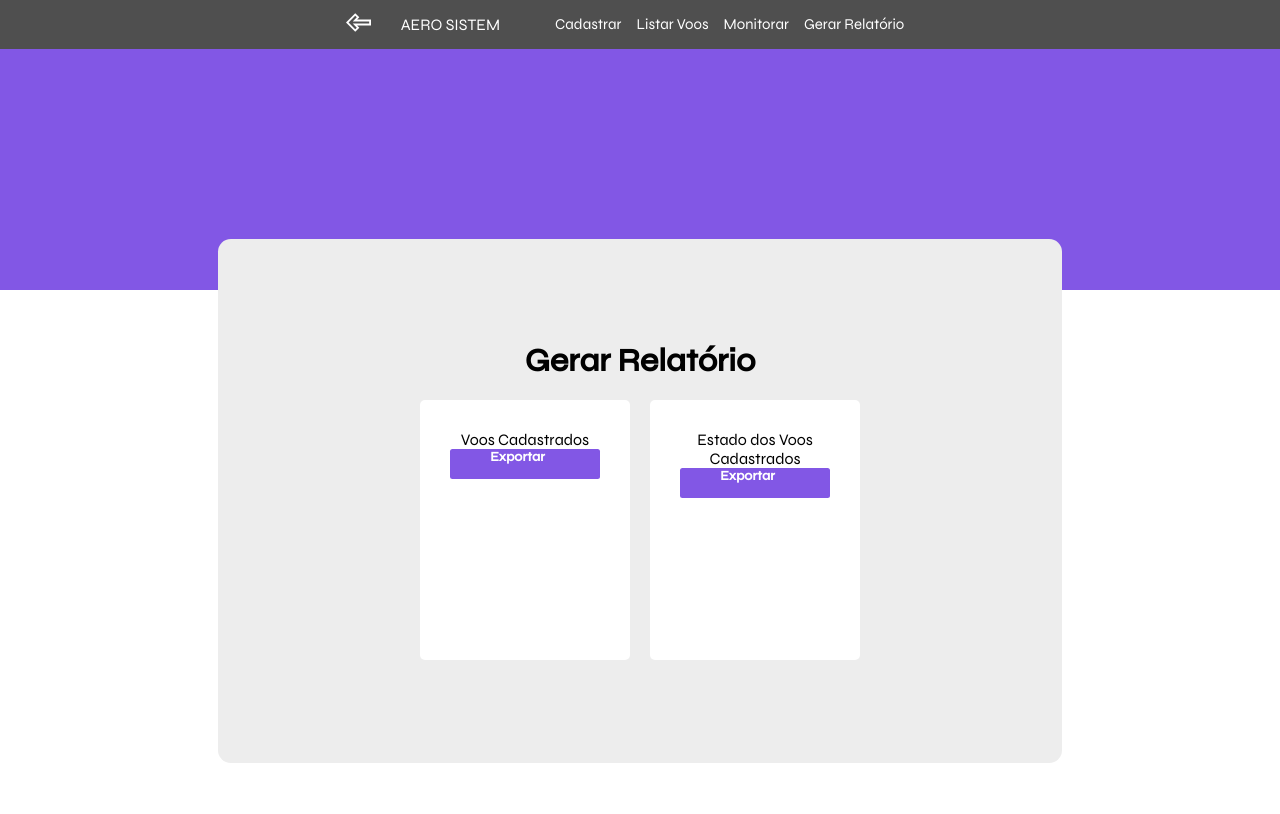
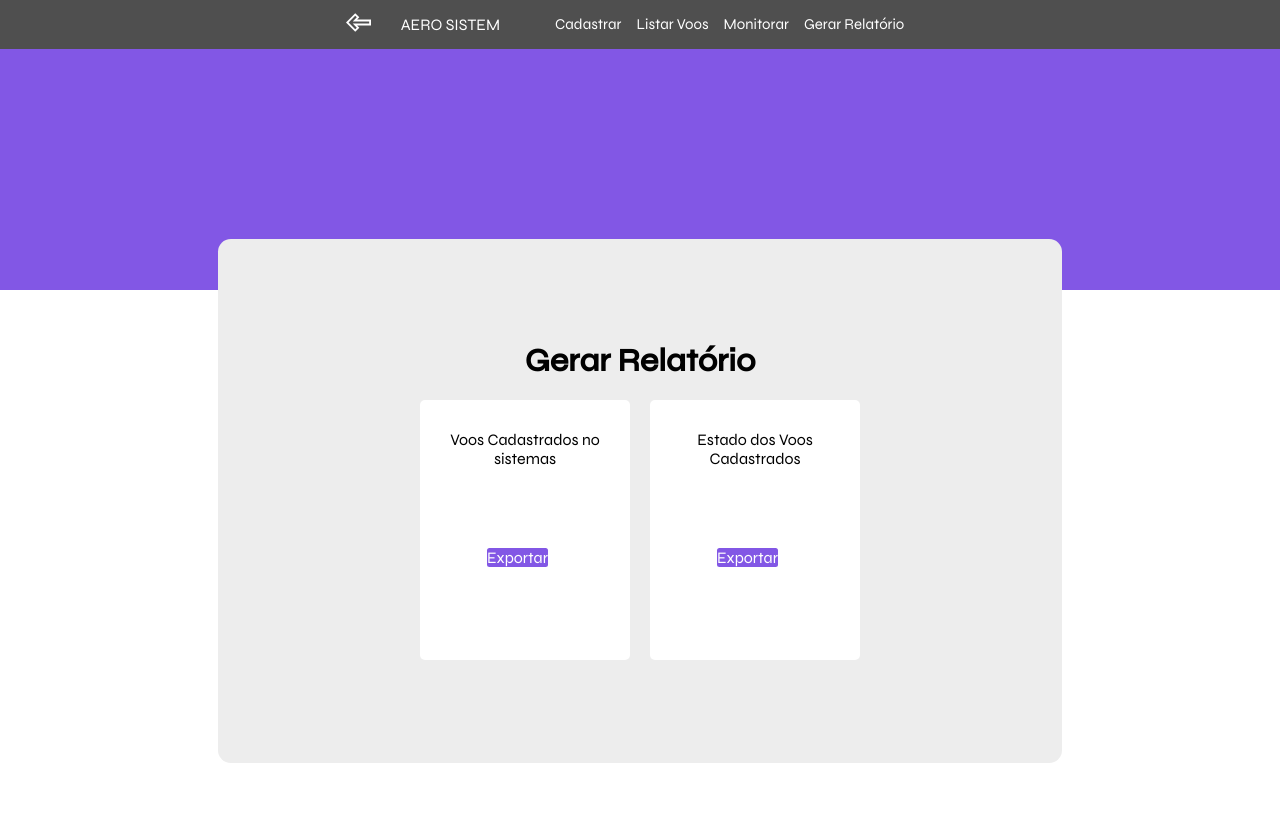
Before and after one commit to FengYungz/sistema_aeroporto, a Django app: template webapp/MyProj/template/relatorio.html in a window 1280 px wide. Run offline with Django 4.2, Linux system fonts and the light colour scheme; the template is opened without the code that fills it, so the values that code supplies are empty.

Commit message:
Arrumando REAME e css do relatório

```diff
--- a/webapp/MyProj/book/static/css/relatorio.css
+++ b/webapp/MyProj/book/static/css/relatorio.css
@@ -108,12 +108,13 @@ h1{
     margin-bottom: 20px;
 }
 
-h5{
+
+a.button{
     background-color: var(--fundo);
     height: 30px;
     border-radius: 2.5px;
 }
 
-a.button{
-
+p{
+    margin-bottom: 80px;
 }
--- a/webapp/MyProj/template/relatorio.html
+++ b/webapp/MyProj/template/relatorio.html
@@ -30,12 +30,12 @@
             <h1>Gerar Relatório</h1>
             <div class="cards">
                 <div class="r1">
-                    <p>Voos Cadastrados</p>
-                    <h5><a href="{% url 'relatorio1' %}" class="button">Exportar</a></h5>
+                    <p>Voos Cadastrados no sistemas</p>
+                    <a href="{% url 'relatorio1' %}" class="button">Exportar</a>
                 </div>
                 <div class="r2">
                     <p>Estado dos Voos Cadastrados</p>
-                    <h5 class="2"><a href="{% url 'relatorio2' %}" class="button">Exportar</a></h5>
+                    <a href="{% url 'relatorio2' %}" class="button">Exportar</a>
                 </div>
             </div>
             </div>
```
Also changed, not shown: webapp/MyProj/db.sqlite3.
